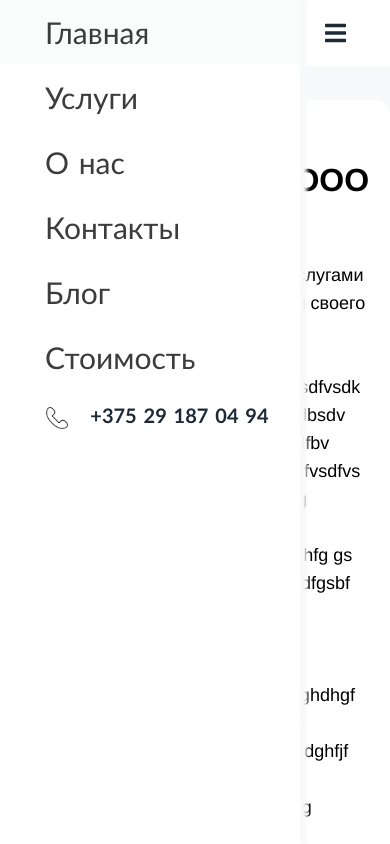
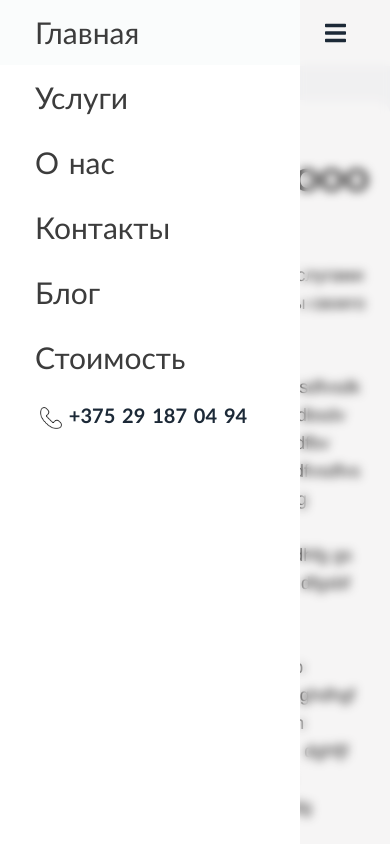
Before and after one commit to ValentinDutin/KirdunWebsite, a Vue app: page / in a window 390 px wide. Both pictures are taken after a click on the icon 335 px from the left and 33 px from the top of the page. Shown: the top 844 px of the page. Built offline with nearby package versions, Linux system fonts and the light colour scheme.

Commit message:
added router transition and background blur in mobile nav

```diff
--- a/src/App.vue
+++ b/src/App.vue
@@ -1,7 +1,8 @@
 <template>
   <app-header />
   <router-view v-slot="{Component}">
-    <transition name="fade" mode="out-in">
+    <!-- <transition name="fade" mode="out-in"> -->
+    <transition name="increase">
       <component :is="Component" :key="$route.path"></component>
     </transition>
   </router-view>
@@ -24,4 +25,13 @@ export default {
 </script>
 
 <style lang="scss">
+.increase-enter-active {
+  transition: 0.5s ease all;
+}
+.increase-enter-from {
+  transform: scale(0.1);
+}
+.increase-enter-to {
+  transform: scale(1.0);
+}
 </style>
--- a/src/components/AppHeader.vue
+++ b/src/components/AppHeader.vue
@@ -75,6 +75,7 @@
               :class="{'toggle-btn-active': mobileNav}"
             />
           </div>
+          <div v-show="mobileNav" @click="closeMobileNav" class="mobile-nav-shadow"></div>
           <transition name="mobile-transition">
             <ul v-show="mobileNav" class="dropdown-mobile-nav">
               <li v-for="(item, index) in mobileNavList" :key="index">
@@ -87,7 +88,7 @@
                 </router-link>
               </li>
               <li>
-                <div class="phone-number ws-nw">
+                <div class="phone-number mobile-nav-phone-number">
                   <a href="tel:80291870494">
                     <img src="../assets/icons/phone.png" alt="Позвоните нам!">
                     <strong>
@@ -321,6 +322,7 @@ export default {
   top: 0px;
   right: 24px;
   height: 100%;
+  z-index: 100;
   svg{
     cursor: pointer;
     font-size: 24px;
@@ -337,8 +339,16 @@ export default {
   transition: 0.5s ease all;
   padding: 5px 120px 5px 5px;
 }
+.mobile-nav-shadow {
+  position: fixed;
+  left: 0;
+  top: 0;
+  width: 100%;
+  height: 100%;
+  background: rgba(211, 202, 202, 0.2);
+  backdrop-filter: blur(5px);
+}
 .dropdown-mobile-nav{
-  box-shadow: 7px 0 4px #f8f9fb;
   list-style-type: none;
   padding: 0;
   display: flex;
@@ -351,9 +361,6 @@ export default {
   top: 0;
   left: 0;
   z-index: 1000000;
-  :last-child{
-    padding-left: 15px;
-  }
   li{
     margin-left: 0;
     padding: 10px 30px;
@@ -362,6 +369,11 @@ export default {
     background: rgba(231, 237, 240, .2);
   }
 }
+.mobile-nav-phone-number{
+    a{
+      margin: 0;
+    }
+  }
 .mobile-transition-enter-active,
 .mobile-transition-leave-active {
   transition: 0.5s ease all;
@@ -373,20 +385,17 @@ export default {
 .mobile-transition-enter-to {
   transform: translateX(0);
 }
-// .dropdown-transition-enter-active,
-// .dropdown-transition-leave-active {
-//   transition: 0.5s ease all;
-// }
-// .dropdown-transition-enter-from,
-// .dropdown-transition-leave-to {
-//   transform: translateY(-307px);
-// }
-// .dropdown-transition-enter-to {
-//   transform: translateY(0);
-// }
-@media (max-width: 750px) {
-  .navbar-nav{
-    display:none;
+@media (max-height: 460px) {
+  .mobile-nav-item {
+  font-size: 20px;
+  }
+  .phone-number{
+    img{
+      height: 18px;
+    }
+    a{
+      font-size: 16px;
+    }
   }
 }
 
--- a/src/views/MainView.vue
+++ b/src/views/MainView.vue
@@ -38,7 +38,8 @@ export default {
     }
   },
   created () {
-    window.addEventListener('resize', this.cheeckScreen())
+    window.addEventListener('resize', this.cheeckScreen)
+    this.cheeckScreen()
   },
   methods: {
     cheeckScreen () {
```
